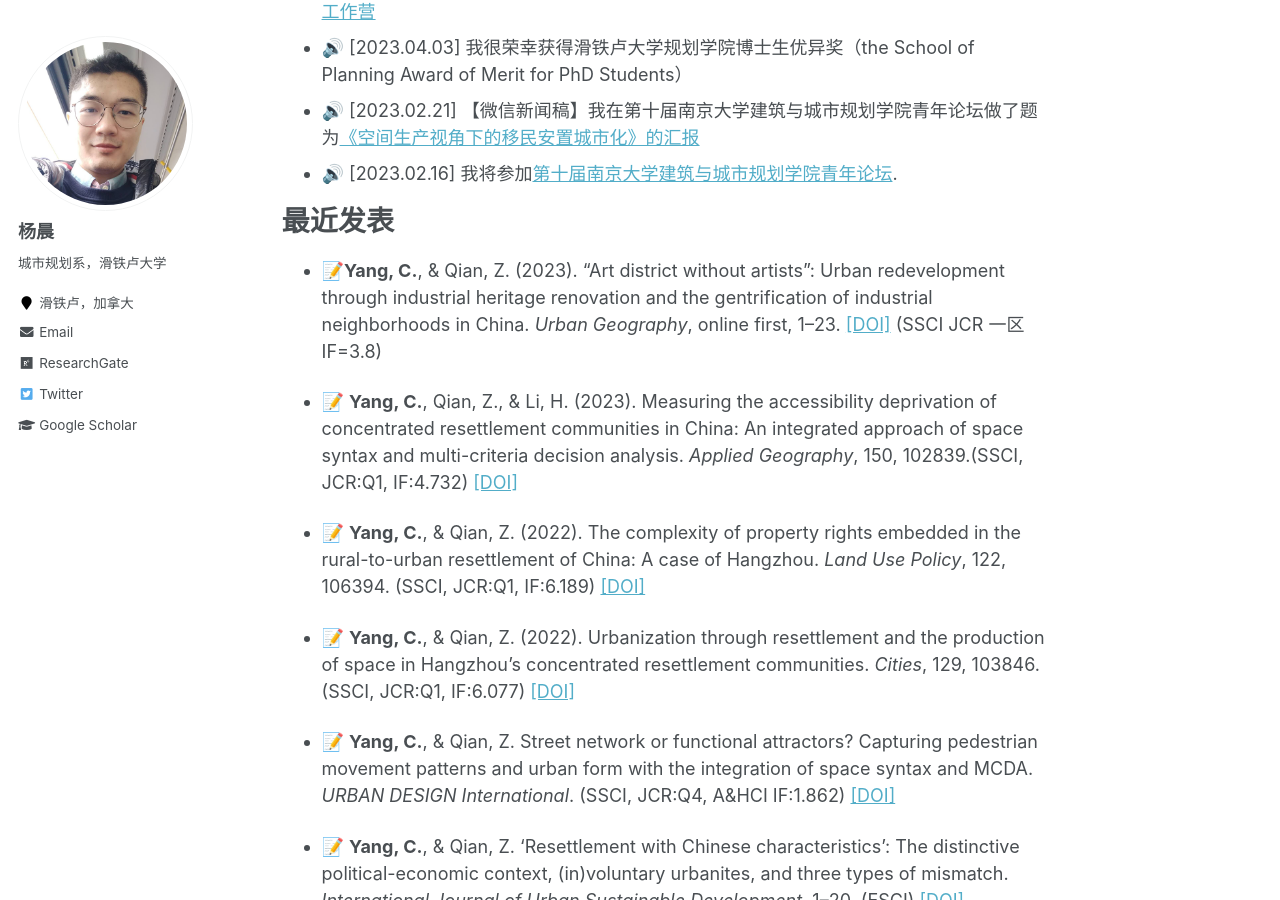
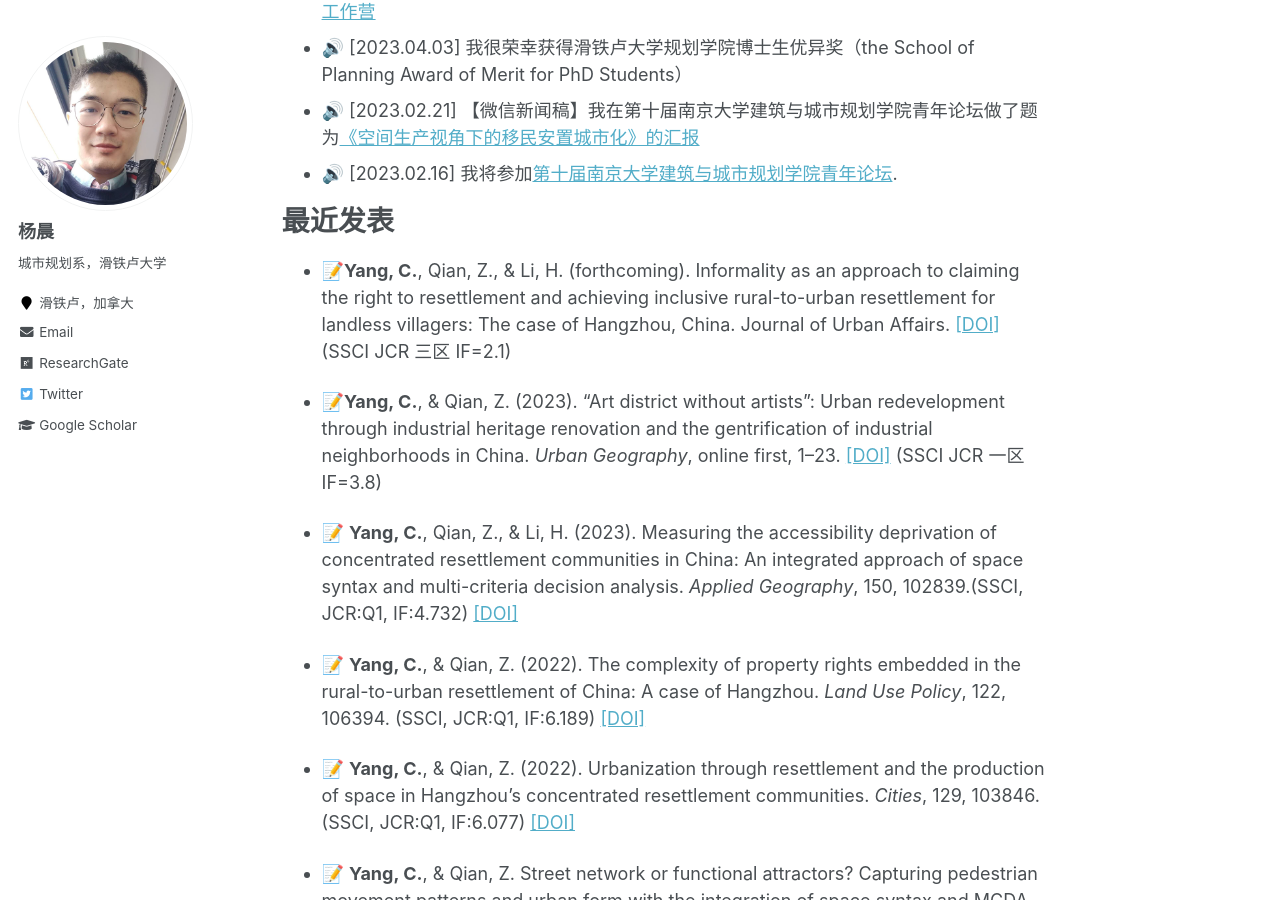
Before and after one commit to ktalenting/ktalenting.github.io-zh-cn-, a Jekyll site: the page built from _pages/about.md, in a window 1280 px wide and 900 px high, scrolled down 799 px. Built offline with Jekyll 4.4.1, drawn with Linux system fonts in a browser that asks for light colours.

Commit message:
Update about.md

```diff
--- a/_pages/about.md
+++ b/_pages/about.md
@@ -30,6 +30,8 @@ redirect_from:
 
 
 # 最近发表
+- 📝**Yang, C.**, Qian, Z., & Li, H. (forthcoming). Informality as an approach to claiming the right to resettlement and achieving inclusive rural-to-urban resettlement for landless villagers: The case of Hangzhou, China. Journal of Urban Affairs. [[DOI]](https://doi.org/10.1080/07352166.2023.2262630) (SSCI JCR 三区 IF=2.1)
+
 - 📝**Yang, C.**, & Qian, Z. (2023). “Art district without artists”: Urban redevelopment through industrial heritage renovation and the gentrification of industrial neighborhoods in China. _Urban Geography_, online first, 1–23. [[DOI]](https://doi.org/10.1080/02723638.2023.2246846) (SSCI JCR 一区 IF=3.8)
 
 - 📝  **Yang, C.**, Qian, Z., & Li, H. (2023). Measuring the accessibility deprivation of concentrated resettlement communities in China: An integrated approach of space syntax and multi-criteria decision analysis. _Applied Geography_, 150, 102839.(SSCI, JCR:Q1, IF:4.732) [[DOI]](https://doi.org/10.1016/j.apgeog.2022.102839)
```
